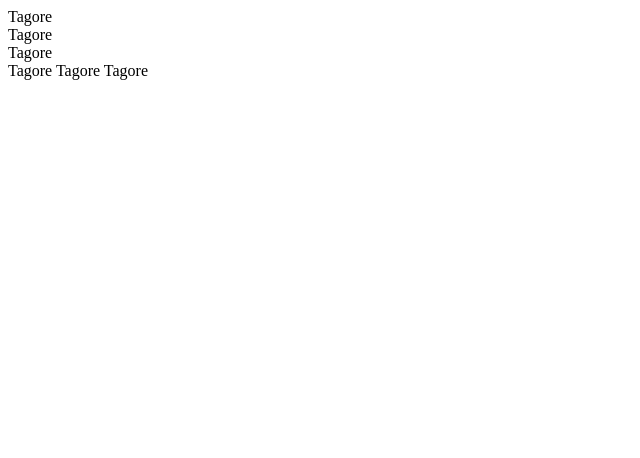
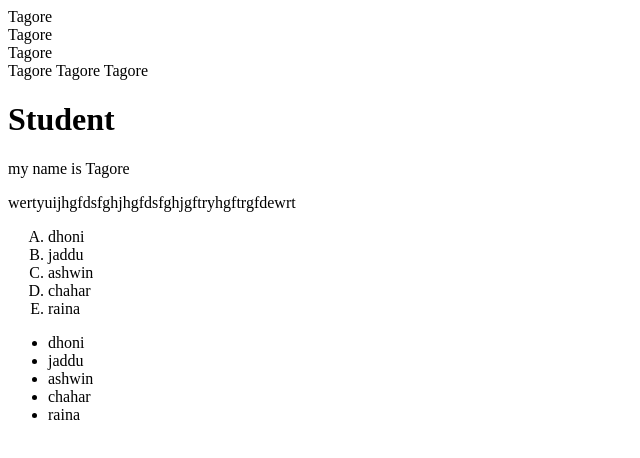
Before and after one commit to TagoreChannamallu/frontend, a plain HTML site: page index.html in a window 1280 px wide. Shown: the whole page, without its empty margins (0-640 px from the left). Drawn offline with Linux system fonts and the light colour scheme.

Commit message:
ordered list

```diff
--- a/index.html
+++ b/index.html
@@ -18,6 +18,34 @@
     <span>Tagore</span>
     <span>Tagore</span>
 
+    <!--heading tag-->
+    <h1>Student</h1>
+
+    <!--paragraph tag-->
+    <p>my name is Tagore</p>
+
+    <!--line break tag-->
+    wertyuijhgfdsfghjhgfdsfghjgftryhgftrgfdewrt
+
+    <!--list-->
+    <!--ordered list-->
+    <ol type="A">
+        <li>dhoni</li>
+        <li>jaddu</li>
+        <li>ashwin</li>
+        <li>chahar</li>
+        <li>raina</li>
+    </ol>
+
+    <!--unordered list-->
+    <ul>
+        <li>dhoni</li>
+        <li>jaddu</li>
+        <li>ashwin</li>
+        <li>chahar</li>
+        <li>raina</li>
+    </ul>
+
 
 </body>
 </html>
```
